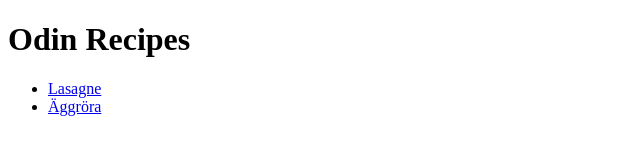
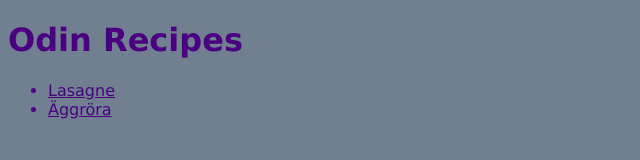
Before and after one commit to grantorinowhiskey/odin_recipes, a plain HTML site: page index.html in a window 1280 px wide. Shown: the whole page, without its empty margins (0-640 px from the left). Drawn offline with Linux system fonts and the light colour scheme.

Commit message:
Completed exercise with adding style to recipes.

```diff
--- a/index.html
+++ b/index.html
@@ -4,6 +4,7 @@
     <meta charset="UTF-8">
     <meta name="viewport" content="width=device-width, initial-scale=1.0">
     <title>Document</title>
+    <link rel="stylesheet" href="styles.css">
 </head>
 <body>
     <h1>Odin Recipes</h1>
--- /dev/null
+++ b/styles.css
@@ -0,0 +1,9 @@
+/* Use several properties mentioned previosly (color, bakground color,
+typegraphy properties etc.
+*/
+
+* {
+    background-color: slategrey;
+    color:indigo;
+    font-family: Verdana, Geneva, Tahoma, sans-serif
+}
```
